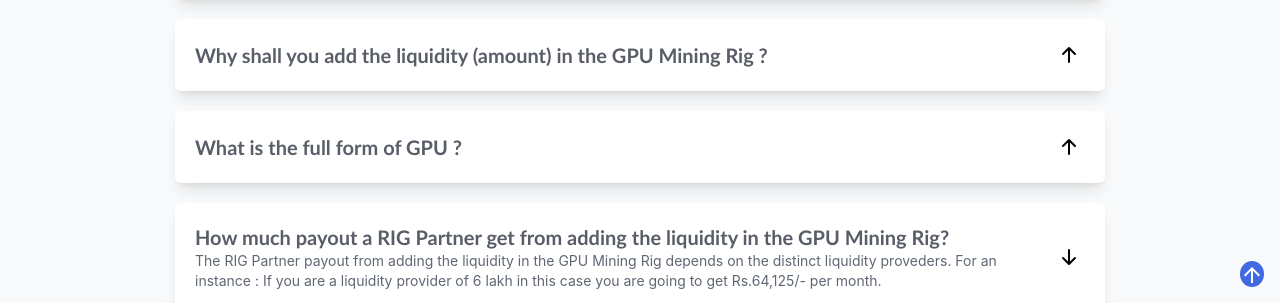
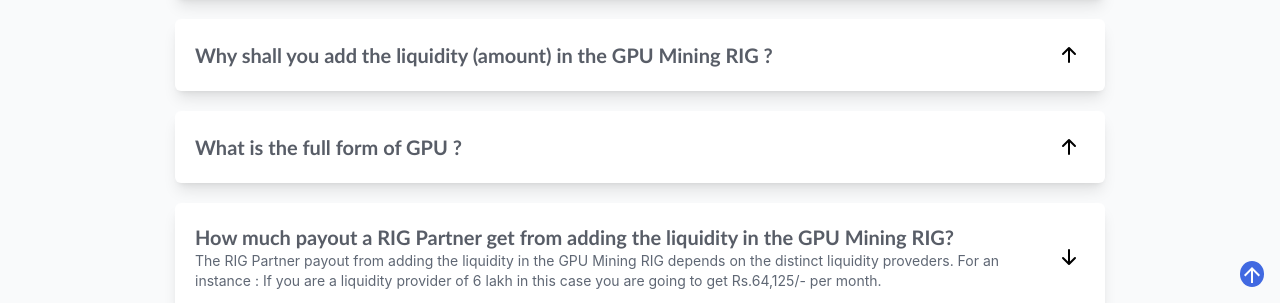
Before and after one commit to centum-world/mining-rig-portfolio, a React (Vite) app: page /faq in a window 1280 px wide. Both pictures are taken after a click on the element 640 px from the left and 736 px from the top of the page. Shown: the part 497-800 px from the top of the page. Built offline with nearby package versions, Linux system fonts and the light colour scheme.

Commit message:
rig to RIG update

```diff
--- a/src/components/FaqFirstSection.jsx
+++ b/src/components/FaqFirstSection.jsx
@@ -195,7 +195,7 @@ const FaqFirstSection = () => {
           >
             <div className="">
               <h2 className={`text-xl font-calibri font-semibold ${darkModeEnabled ? 'text-white' : 'text-gray-900'} text-opacity-70`}>
-                Why shall you add the liquidity (amount) in the GPU Mining Rig ?
+                Why shall you add the liquidity (amount) in the GPU Mining RIG ?
               </h2>
               {isArrowDown4 ? (
                 <p className={`text-sm ${darkModeEnabled ? 'text-gray-500' : 'text-gray-700'} text-opacity-80`}>
@@ -260,12 +260,12 @@ const FaqFirstSection = () => {
             <div className="">
               <h2 className={`text-xl font-calibri font-semibold ${darkModeEnabled ? 'text-white' : 'text-gray-900'} text-opacity-70`}>
                 How much payout a RIG Partner get from adding the liquidity in
-                the GPU Mining Rig?
+                the GPU Mining RIG?
               </h2>
               {isArrowDown6 ? (
                 <p className={`text-sm ${darkModeEnabled ? 'text-gray-500' : 'text-gray-700'} text-opacity-80`}>
                   The RIG Partner payout from adding the liquidity in the GPU
-                  Mining Rig depends on the distinct liquidity proveders. For an
+                  Mining RIG depends on the distinct liquidity proveders. For an
                   instance : If you are a liquidity provider of 6 lakh in this
                   case you are going to get Rs.64,125/- per month.
                 </p>
@@ -334,7 +334,7 @@ const FaqFirstSection = () => {
                 <p className={`text-sm ${darkModeEnabled ? 'text-gray-500' : 'text-gray-700'} text-opacity-80`}>
                   With CENTUMO RIG, you can tap into the potential of crypto
                   mining and earn your share of the profits. We distribute 60%
-                  of our earnings from our work profit via our GPU Mining Rig
+                  of our earnings from our work profit via our GPU Mining RIG
                   Module, ensuring that you benefit from your partnership.
                 </p>
               ) : (
```
